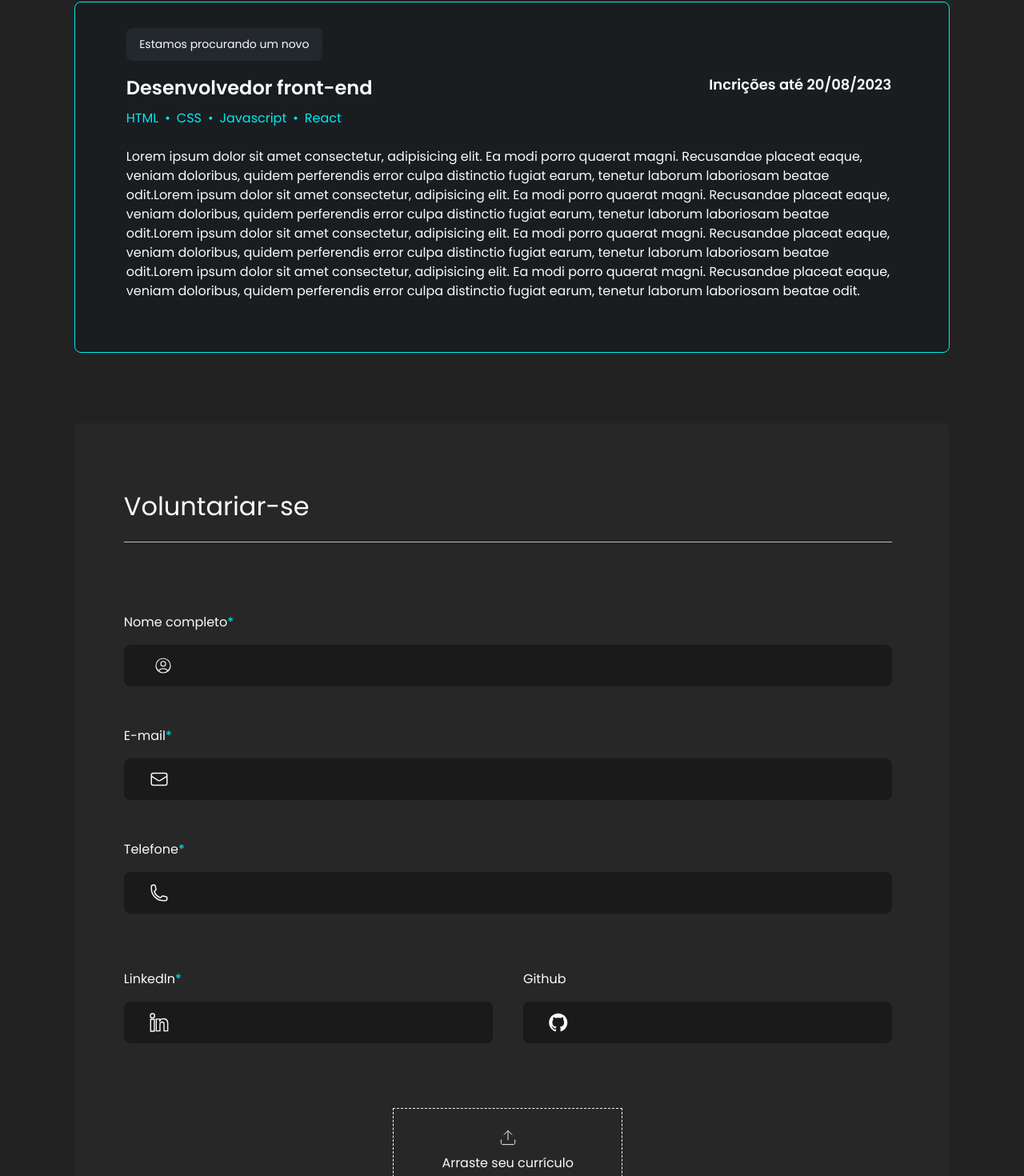
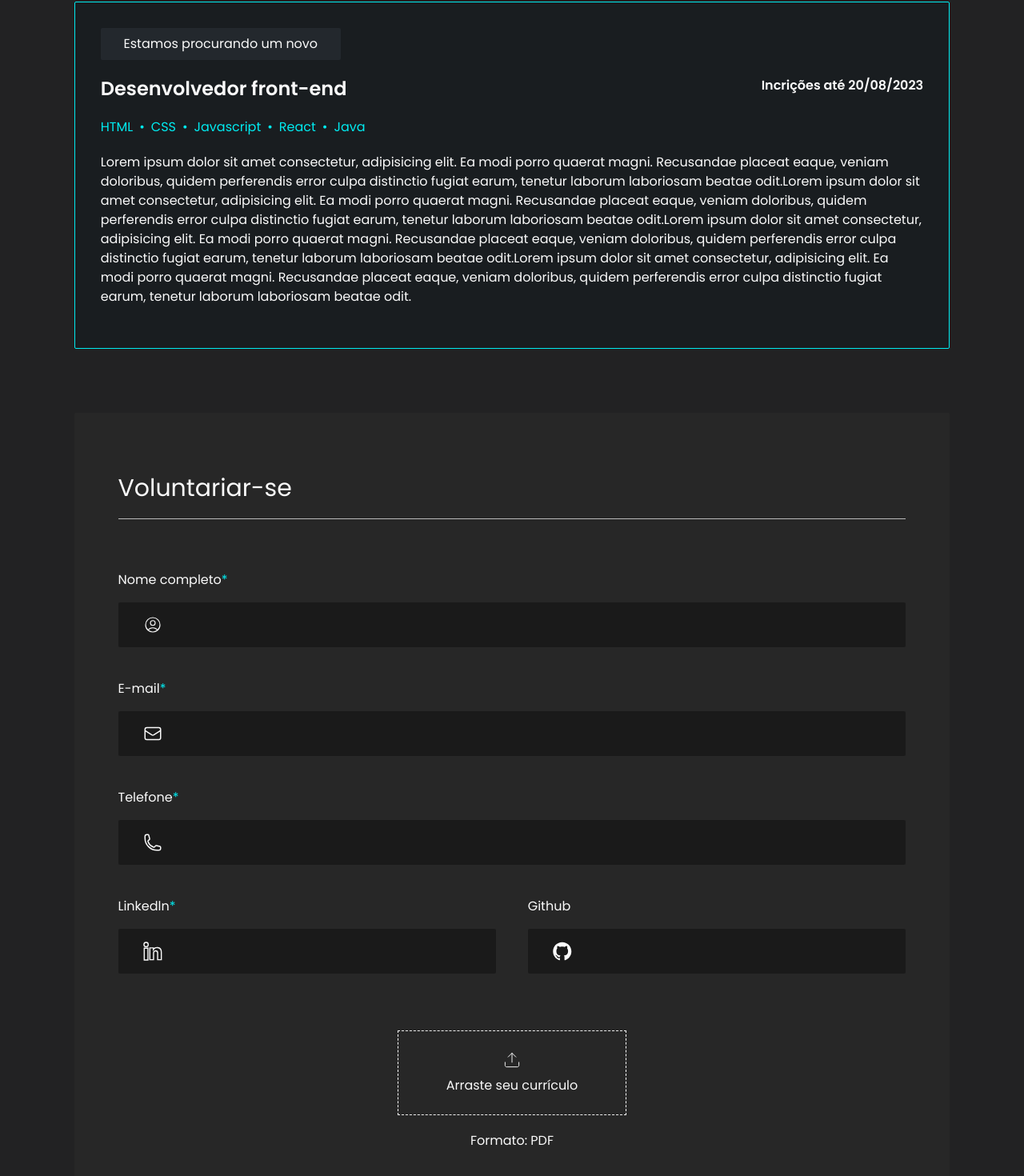
Before and after one commit to renovatt/voluntary-jdg-website, a Next.js app: page /views/vacancies/details in a window 1280 px wide. Shown: the part 184-1654 px from the top of the page at 80% size. Built offline with nearby package versions, Linux system fonts and the light colour scheme.

Commit message:
Feat:Atualizado responsividade com tailwind

```diff
--- a/src/app/components/VacanciesDetailsPage/index.tsx
+++ b/src/app/components/VacanciesDetailsPage/index.tsx
@@ -19,27 +19,27 @@ const VacanciesDetailsPage = () => {
           <Image src={arrowBack} alt="Seta para voltar" className="transform rotate-180 cursor-pointer transition-all duration-300 hover:opacity-70"/>
         </div>
 
-        <div className="border border-[#00EBF0] flex flex-col bg-[#191D20] rounded-[8px] p-[32px]">
-            <div className="bg-[#23282d] w-[245px] px-[16px] py-[10px] text-center rounded-[8px]  mb-[8px] ml-[32px]">
-              <h3 className="text-[#FAFAFA] text-[14px]">Estamos procurando um novo</h3>
+        <div className="border border-[#00EBF0] flex flex-col bg-[#191D20] rounded-sm p-8">
+            <div className="bg-[#23282d] w-100 md:w-[300px] px-2 py-2 text-center rounded-sm mb-5">
+              <h3 className="text-[#FAFAFA] text-base">Estamos procurando um novo</h3>
             </div>
 
-            <div className="flex flex-col md:flex-row mt-[8px] ml-[32px] justify-between text-[#FAFAFA]">
-              <h1 className="font-semibold text-[24px] mb-4 md:mb-0">Desenvolvedor front-end</h1>
-              <span className="font-semibold text-[18px] md:mr-10">Incrições até 20/08/2023</span>
+            <div className="flex flex-col md:flex-row mb-5 justify-between text-[#FAFAFA]">
+              <h1 className="font-semibold text-2xl mb-4 md:mb-0 ">Desenvolvedor front-end</h1>
+              <span className="font-semibold text-base">Incrições até 20/08/2023</span>
             </div>
 
-            <div className="mt-[8px] mb-[24px] ml-[32px] text-[#00EBF0] w-[50%] flex">
-              {['HTML', 'CSS', 'Javascript', 'React'].map((item, index, array) => (
-                <span className="flex items-center" key={index}>
-                <span className="text-[16px]">{item}</span>
+            <div className="flex flex-wrap mb-5 text-[#00EBF0] w-100">
+              {['HTML', 'CSS', 'Javascript', 'React','Java'].map((item, index, array) => (
+                <span key={index}>
+                <span className="text-base">{item}</span>
                 {index !== array.length - 1 && <span className="ml-2 mr-2">•</span>}
                 </span>
               ))}
             </div>
 
-            <div  className=" mb-[32px] ml-[32px] mr-[32px] text-[#fafafa]">
-              <p className="text-[16px]">Lorem ipsum dolor sit amet consectetur, adipisicing elit. Ea modi porro quaerat magni. Recusandae placeat eaque,
+            <div  className=" text-[#fafafa] mb-5">
+              <p className="text-base">Lorem ipsum dolor sit amet consectetur, adipisicing elit. Ea modi porro quaerat magni. Recusandae placeat eaque,
               veniam doloribus, quidem perferendis error culpa distinctio fugiat earum, tenetur laborum laboriosam beatae odit.Lorem ipsum dolor sit amet consectetur, adipisicing elit. Ea modi porro quaerat magni. Recusandae placeat eaque,
               veniam doloribus, quidem perferendis error culpa distinctio fugiat earum, tenetur laborum laboriosam beatae odit.Lorem ipsum dolor sit amet consectetur, adipisicing elit. Ea modi porro quaerat magni. Recusandae placeat eaque,
               veniam doloribus, quidem perferendis error culpa distinctio fugiat earum, tenetur laborum laboriosam beatae odit.Lorem ipsum dolor sit amet consectetur, adipisicing elit. Ea modi porro quaerat magni. Recusandae placeat eaque,
@@ -50,52 +50,52 @@ const VacanciesDetailsPage = () => {
         </div>
       </section>
 
-      <section className="w-[90%] mt-[88px] pt-[64px] pr-[42px] pb-[64px] pl-[42px] flex flex-col bg-[#272727] rounded-[8px]">
-        <div className=" w-[95%] mx-auto text-[#FAFAFA] mt-4 mb-4 ml-5 mb-[72px]">
-          <h1 className=" text-[32px]  pb-5 border-b border-[rgba(250,250,250,0.7)] ">Voluntariar-se</h1>
+      <section className="w-[90%] mt-20 pt-14 pb-14 flex flex-col bg-[#272727] rounded-sm">
+        <div className=" w-[90%] mx-auto text-[#FAFAFA] mt-5 mb-16">
+          <h1 className=" text-3xl pb-5 border-b border-[rgba(250,250,250,0.7)] ">Voluntariar-se</h1>
         </div>
 
-        <form className="w-[95%] mx-auto mt-4 mb-4 ml-5">
-          <fieldset className="">
-            <div className="flex flex-col mb-[50px]">
-                <label className="text-[#FAFAFA] block mb-[16px]" htmlFor="">Nome completo<span className="text-[#00EBF0]">*</span></label>
-                <div className="bg-[#1A1A1A] rounded-[8px] py-[10px] flex justify-around">
-                  <Image src={userIcon} alt="Icone de usuario" className="block w-[24px] ml-[32px]"/>
-                  <input type="text" className="bg-transparent text-[#FAFAFA] h-[32px] ml-[24px] pr-[20px] focus:outline-none" style={{ width: 'calc(100% - 100px)' }} />
+        <form className="w-[90%] mx-auto mb-5">
+          <fieldset className="flex flex-col justify-around">
+            <div className="flex flex-col mb-10">
+                <label className="text-[#FAFAFA] block mb-4" htmlFor="">Nome completo<span className="text-[#00EBF0] text-base">*</span></label>
+                <div className="bg-[#1A1A1A] rounded-sm py-3 flex justify-around">
+                  <Image src={userIcon} alt="Icone de usuario" className="block w-[24px] ml-4"/>
+                  <input type="text" className="bg-transparent text-[#FAFAFA] h-[32px] pr-5 focus:outline-none" style={{ width: 'calc(100% - 100px)' }} />
                 </div>
             </div>
 
-            <div className="flex flex-col mb-[50px]">
-              <label className="text-[#FAFAFA] block mb-[16px]" htmlFor="">E-mail<span className="text-[#00EBF0]">*</span></label>
-              <div className="bg-[#1A1A1A] rounded-[8px] py-[10px] flex justify-around">
-                <Image src={emailIcon} alt="Icone de e-mail" className="block w-[24px] ml-[32px]" />
-                <input type="email" className="bg-transparent text-[#FAFAFA] focus:outline-none  h-[32px] ml-[24px] pr-[20px]" style={{ width: 'calc(100% - 70px)' }} />
+            <div className="flex flex-col mb-10">
+              <label className="text-[#FAFAFA] block mb-4" htmlFor="">E-mail<span className="text-[#00EBF0] text-base">*</span></label>
+              <div className="bg-[#1A1A1A] rounded-sm py-3 flex justify-around">
+                <Image src={emailIcon} alt="Icone de e-mail" className="block w-[24px] ml-4" />
+                <input type="email" className="bg-transparent text-[#FAFAFA] focus:outline-none  h-[32px] pr-5" style={{ width: 'calc(100% - 100px)' }} />
               </div>
             </div>
 
-            <div className="flex flex-col mb-[50px]">
-              <label htmlFor="" className="text-[#FAFAFA] block mb-[16px]">Telefone<span className="text-[#00EBF0]">*</span></label>
-              <div className="bg-[#1A1A1A] rounded-[8px] py-[10px] flex justify-around">
-                <Image src={phoneIcon} alt="Icone de telefone" className="block w-[24px] ml-[32px]"/>
-                <input type="number" className="bg-transparent text-[#FAFAFA] h-[32px] focus:outline-none ml-[24px] pr-[20px]" style={{ width: 'calc(100% - 70px)' }}/>
+            <div className="flex flex-col mb-10">
+              <label htmlFor="" className="text-[#FAFAFA] block mb-4">Telefone<span className="text-[#00EBF0] text-base">*</span></label>
+              <div className="bg-[#1A1A1A] rounded-sm py-3 flex justify-around">
+                <Image src={phoneIcon} alt="Icone de telefone" className="block w-[24px] ml-4"/>
+                <input type="number" className="bg-transparent text-[#FAFAFA] h-[32px] focus:outline-none  pr-5" style={{ width: 'calc(100% - 100px)' }}/>
               </div>
             </div>
 
-            <div className="flex flex-col md:flex-row justify-between mb-[50px]">
+            <div className="flex flex-col md:flex-row justify-between mb-10">
 
-              <div className="flex flex-col mt-5 w-full md:w-[48%] mb-5 md:mb-0">
-                <label htmlFor="" className="text-[#FAFAFA] block mb-[16px]">Linkedln<span className="text-[#00EBF0]">*</span></label>
-                <div className="bg-[#1A1A1A] rounded-[8px] py-[10px] flex justify-around">
-                  <Image src={linkedlnIcon} alt="Icone de Linkedln" className="block w-[24px] ml-[32px]" />
-                  <input type="text" className="bg-transparent text-[#FAFAFA] h-[32px] focus:outline-none ml-[24px] pr-[20px] w-full" style={{ width: 'calc(100% - 70px)' }} />
+              <div className="flex flex-col w-100 md:w-[48%] mb-5 md:mb-0 ">
+                <label htmlFor="" className="text-[#FAFAFA] block mb-4">Linkedln<span className="text-[#00EBF0] text-base">*</span></label>
+                <div className="bg-[#1A1A1A] rounded-sm py-3 flex justify-around">
+                  <Image src={linkedlnIcon} alt="Icone de Linkedln" className="block w-[24px] ml-4" />
+                  <input type="text" className="bg-transparent text-[#FAFAFA] h-[32px] focus:outline-none pr-5" style={{ width: 'calc(100% - 100px)' }} />
                 </div>
               </div>
 
-              <div className="flex flex-col mt-5 w-full md:w-[48%]">
-                <label htmlFor="" className="text-[#FAFAFA] block mb-[16px]">Github</label>
-                <div className="bg-[#1A1A1A] rounded-[8px] py-[10px] flex justify-around">
-                  <Image src={githubIcon} alt="Icone de Github" className="block w-[24px] ml-[32px]"/>
-                  <input type="text" className="bg-transparent text-[#FAFAFA] h-[32px] focus:outline-none ml-[24px] pr-[20px] w-full" style={{ width: 'calc(100% - 70px)' }} />
+              <div className="flex flex-col w-100 md:w-[48%] mb-5 md:mb-0 ">
+                <label htmlFor="" className="text-[#FAFAFA] block mb-4">Github</label>
+                <div className="bg-[#1A1A1A] rounded-sm py-3 flex justify-around">
+                  <Image src={githubIcon} alt="Icone de Github" className="block w-[24px] ml-4"/>
+                  <input type="text" className="bg-transparent text-[#FAFAFA] h-[32px] focus:outline-none pr-5" style={{ width: 'calc(100% - 100px)' }} />
                 </div>
               </div>
 
@@ -113,7 +113,7 @@ const VacanciesDetailsPage = () => {
                 </div>
                 <span className="text-[#fafafa] mt-[20px] mb-[40px] ">Formato: PDF</span>
               </div>
-              <button className="bg-[rgba(0,235,240,0.2)] border border-[#00EBF0] w-[100%] pt-3 pb-3 mt-[110px] text-[#fafafa] rounded-[8px] cursor-pointer transition-all
+              <button className="bg-[rgba(0,235,240,0.2)] border border-[#00EBF0] w-[100%] pt-3 pb-3 mt-[110px] text-[#fafafa] rounded-sm cursor-pointer transition-all
               duration-300 hover:opacity-80 ">Enviar</button>
             </div>
           </fieldset>
```
